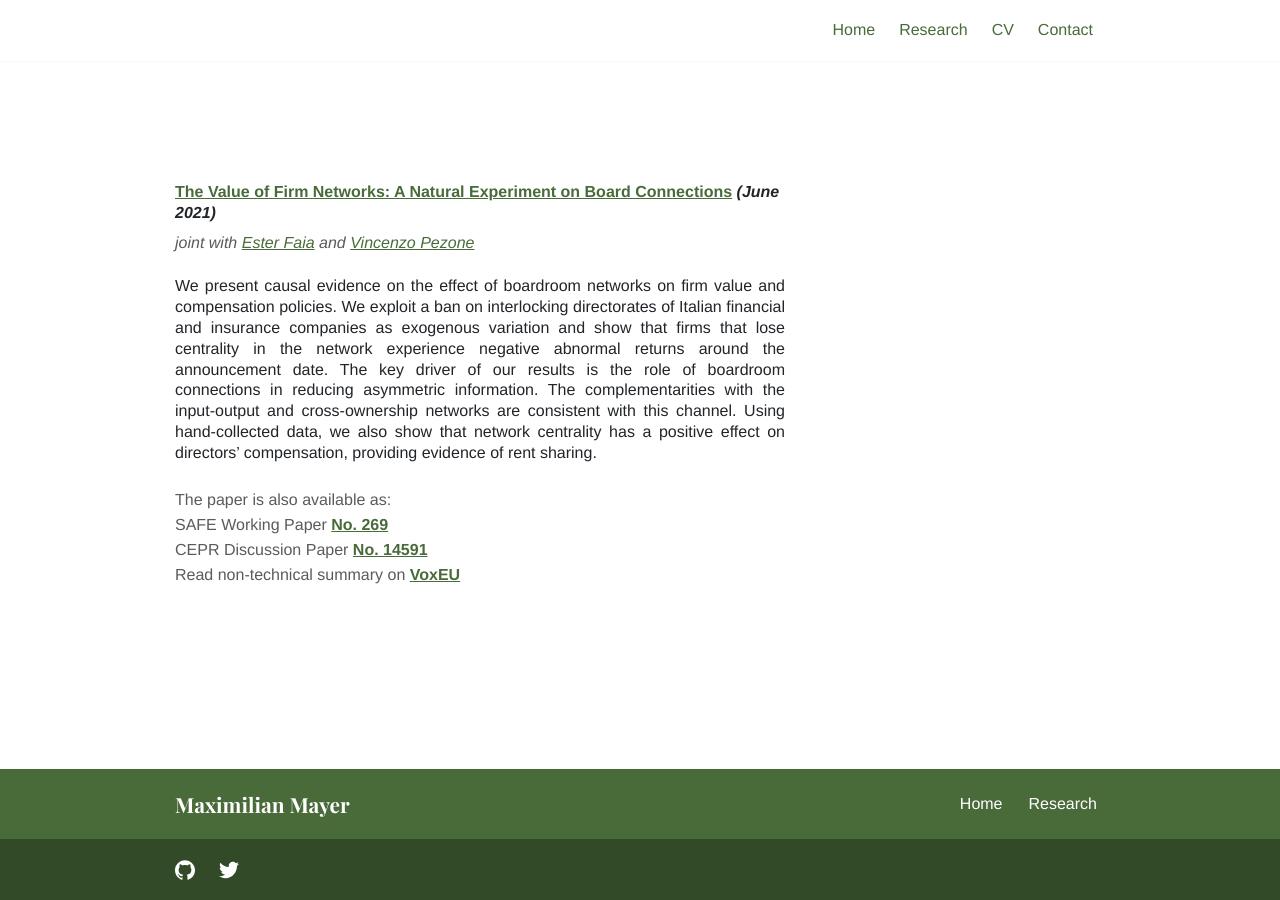
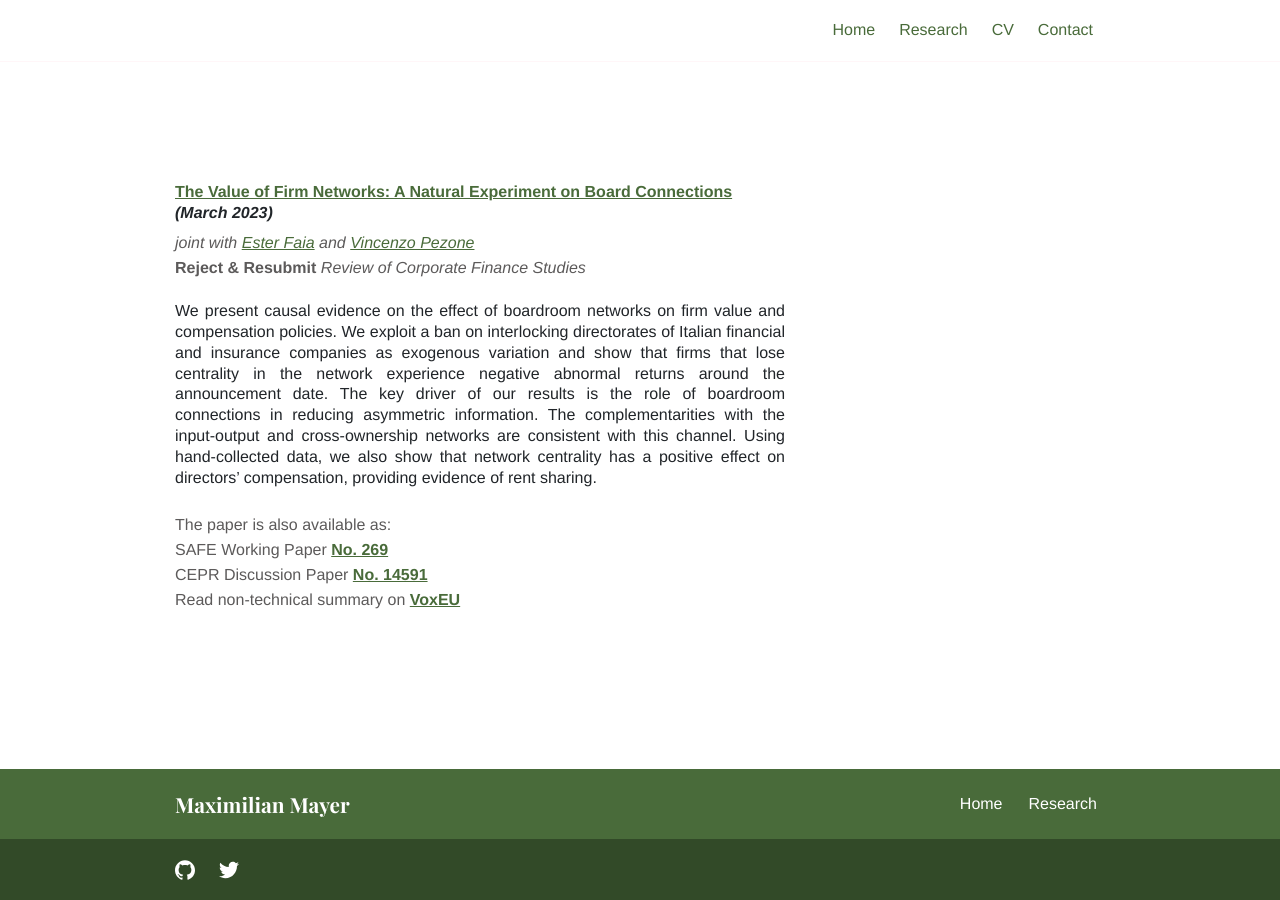
Before and after one commit to mayer-max/mayer-max.github.io, a Jekyll site: the page built from fmp_networks.md, in a window 1280 px wide. Built offline with Jekyll 4.4.1, drawn with Linux system fonts in a browser that asks for light colours.

Commit message:
Update fmp_networks.md

```diff
--- a/fmp_networks.md
+++ b/fmp_networks.md
@@ -6,8 +6,9 @@ layout: page
 title:
 permalink: /fmp_networks
 ---
-#### [**The Value of Firm Networks: A Natural Experiment on Board Connections**](/FMP_Networks.pdf) *(June 2021)*
+#### [**The Value of Firm Networks: A Natural Experiment on Board Connections**](/FMP_Networks.pdf) *(March 2023)*
 *joint with [Ester Faia](https://sites.google.com/view/esterfaia) and [Vincenzo Pezone](https://sites.google.com/site/vpezone/)*
+**Reject & Resubmit** *Review of Corporate Finance Studies*
 <div style="text-align: justify">
 We present causal evidence on the effect of boardroom networks on firm value and compensation policies. We exploit a ban on interlocking directorates of Italian financial and insurance companies as exogenous variation and show that firms that lose centrality in the network experience negative abnormal returns around the announcement date. The key driver of our results is the role of boardroom connections in reducing asymmetric information. The complementarities with the input-output and cross-ownership networks are consistent with this channel. Using hand-collected data, we also show that network centrality has a positive effect on directors’ compensation, providing evidence of rent sharing.
 </div>
```
